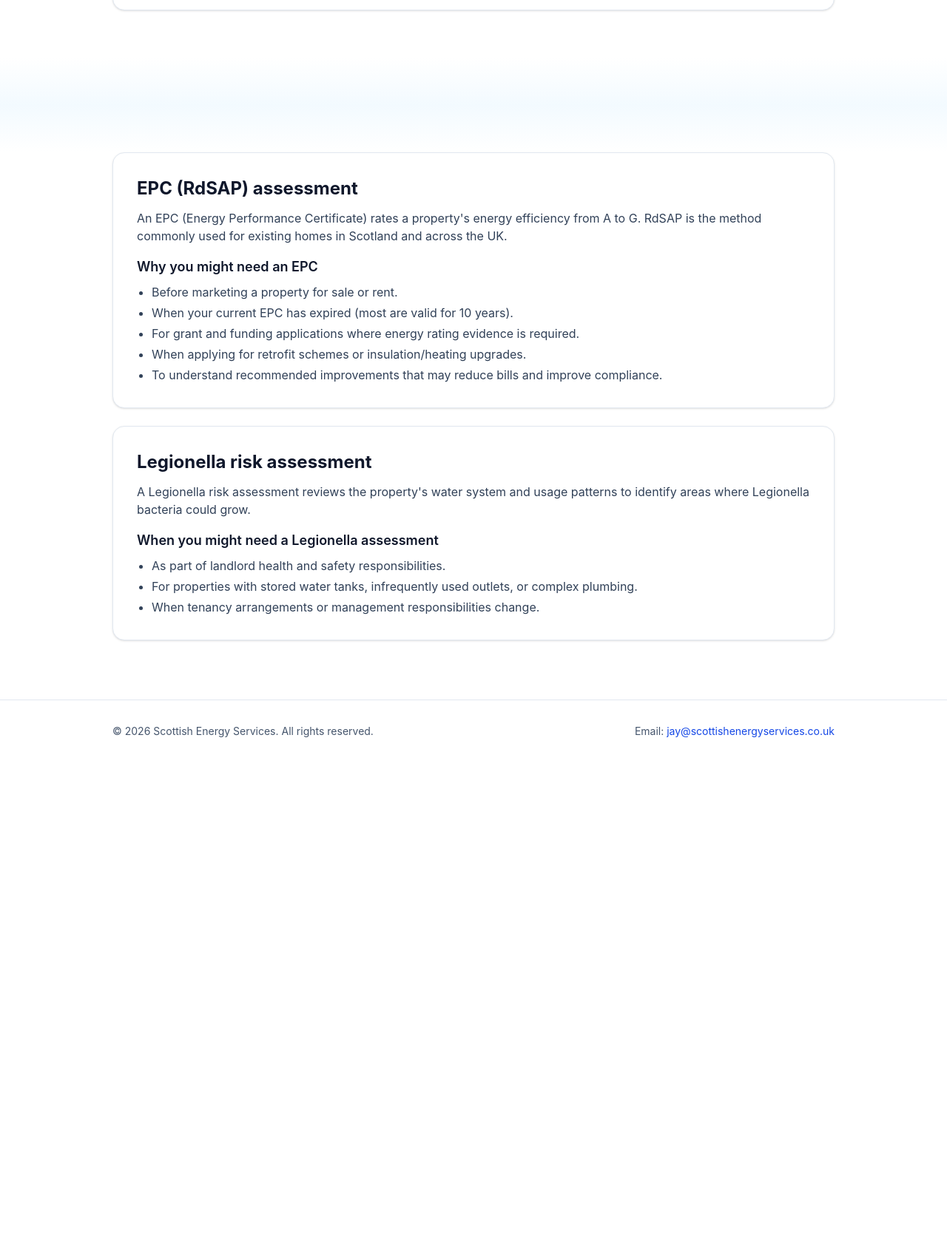
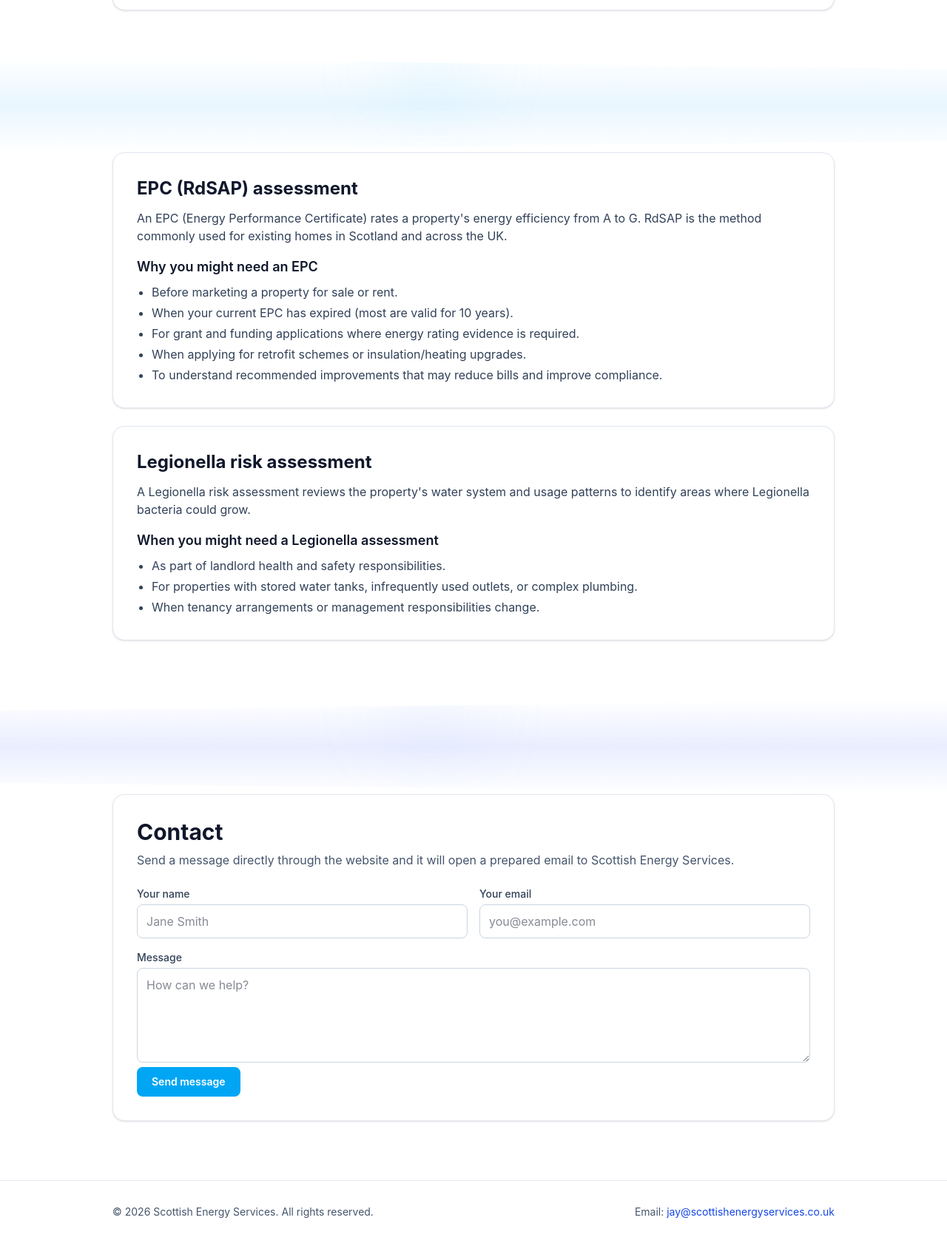
Before and after one commit to jayC02/Astro-Website, an Astro site: page / in a window 1280 px wide. Shown: the part 1295-2976 px from the top of the page at 74% size. Before the commit the page ends 2326 px from the top, so only its background shows below. Built offline with nearby package versions, Linux system fonts and the light colour scheme; Astro itself is replaced by a stand-in of ours.

Commit message:
Add contact section and enhance section transitions

```diff
--- a/src/components/Navbar.astro
+++ b/src/components/Navbar.astro
@@ -5,7 +5,7 @@
     <div class="hidden md:flex items-center gap-6 text-sm text-slate-600">
       <a href="/#quote" class="hover:text-slate-900">Live quote</a>
       <a href="/#guide" class="hover:text-slate-900">EPC & Legionella guide</a>
-      <a href="mailto:jay@scottishenergyservices.co.uk" class="hover:text-slate-900">Contact</a>
+      <a href="/#contact" class="hover:text-slate-900">Contact</a>
     </div>
 
     <a href="/#quote" class="btn-primary text-sm">Get quote</a>
--- a/src/pages/index.astro
+++ b/src/pages/index.astro
@@ -80,7 +80,9 @@ import Layout from '../layouts/Layout.astro';
     </div>
   </section>
 
-  <section class="section-transition" aria-hidden="true"></section>
+  <section class="section-transition section-transition--guide" aria-hidden="true">
+    <div class="transition-orb"></div>
+  </section>
 
   <section id="guide" class="pb-20">
     <div class="container-pro space-y-6">
@@ -116,6 +118,41 @@ import Layout from '../layouts/Layout.astro';
     </div>
   </section>
 
+  <section class="section-transition section-transition--contact" aria-hidden="true">
+    <div class="transition-orb transition-orb--alt"></div>
+  </section>
+
+  <section id="contact" class="pb-20">
+    <div class="container-pro">
+      <div class="quote-card">
+        <h2 class="text-2xl md:text-3xl font-bold text-slate-900">Contact</h2>
+        <p class="mt-2 text-slate-600">
+          Send a message directly through the website and it will open a prepared email to Scottish Energy Services.
+        </p>
+
+        <form id="contactForm" class="mt-6 space-y-4">
+          <div class="grid md:grid-cols-2 gap-4">
+            <label>
+              <span class="form-label">Your name</span>
+              <input class="input" type="text" id="contactName" name="contactName" required placeholder="Jane Smith" />
+            </label>
+            <label>
+              <span class="form-label">Your email</span>
+              <input class="input" type="email" id="contactEmail" name="contactEmail" required placeholder="you@example.com" />
+            </label>
+          </div>
+
+          <label>
+            <span class="form-label">Message</span>
+            <textarea class="input min-h-32" id="contactMessage" name="contactMessage" required placeholder="How can we help?"></textarea>
+          </label>
+
+          <button type="submit" class="btn-primary w-full md:w-auto">Send message</button>
+        </form>
+      </div>
+    </div>
+  </section>
+
   <script>
     const servicePrices = { legionella: 55 };
     const epcByPropertyType = {
@@ -131,6 +168,7 @@ import Layout from '../layouts/Layout.astro';
     const form = document.getElementById('quoteForm');
     const quoteTotal = document.getElementById('quoteTotal');
     const quoteBreakdown = document.getElementById('quoteBreakdown');
+    const contactForm = document.getElementById('contactForm');
 
     let propertyCount = 0;
 
@@ -275,5 +313,22 @@ import Layout from '../layouts/Layout.astro';
 
       window.location.href = `mailto:jay@scottishenergyservices.co.uk?subject=${subject}&body=${encodeURIComponent(body)}`;
     });
+
+    contactForm?.addEventListener('submit', (event) => {
+      event.preventDefault();
+
+      const contactData = new FormData(contactForm);
+      const data = Object.fromEntries(contactData.entries());
+      const subject = encodeURIComponent(`Website contact message from ${data.contactName}`);
+      const body = [
+        `Name: ${data.contactName}`,
+        `Email: ${data.contactEmail}`,
+        '',
+        'Message:',
+        `${data.contactMessage}`,
+      ].join('\n');
+
+      window.location.href = `mailto:jay@scottishenergyservices.co.uk?subject=${subject}&body=${encodeURIComponent(body)}`;
+    });
   </script>
 </Layout>
--- a/src/styles/global.css
+++ b/src/styles/global.css
@@ -28,7 +28,26 @@
   }
 
   .section-transition {
-    @apply h-24 md:h-32 bg-gradient-to-b from-white via-sky-50/80 to-white;
+    @apply relative isolate overflow-hidden h-24 md:h-32;
+  }
+
+  .section-transition--guide {
+    @apply bg-gradient-to-b from-white via-sky-100/70 to-white;
+    clip-path: polygon(0 0, 100% 12%, 100% 88%, 0 100%);
+  }
+
+  .section-transition--contact {
+    @apply bg-gradient-to-b from-white via-indigo-100/70 to-white;
+    clip-path: polygon(0 12%, 100% 0, 100% 100%, 0 88%);
+  }
+
+  .transition-orb {
+    @apply absolute left-1/2 top-1/2 h-28 w-28 -translate-x-1/2 -translate-y-1/2 rounded-full bg-sky-300/40 blur-3xl;
+    animation: floatPulse 5s ease-in-out infinite;
+  }
+
+  .transition-orb--alt {
+    @apply bg-indigo-300/40;
   }
 
   .badge {
@@ -79,3 +98,15 @@
     @apply inline-flex items-center justify-center rounded-lg border border-slate-300 bg-white px-4 py-2 text-sm font-medium text-slate-700 transition hover:bg-slate-100;
   }
 }
+
+@keyframes floatPulse {
+  0%,
+  100% {
+    transform: translate(-50%, -50%) scale(0.9);
+    opacity: 0.5;
+  }
+  50% {
+    transform: translate(-50%, -50%) scale(1.15);
+    opacity: 0.9;
+  }
+}
```
